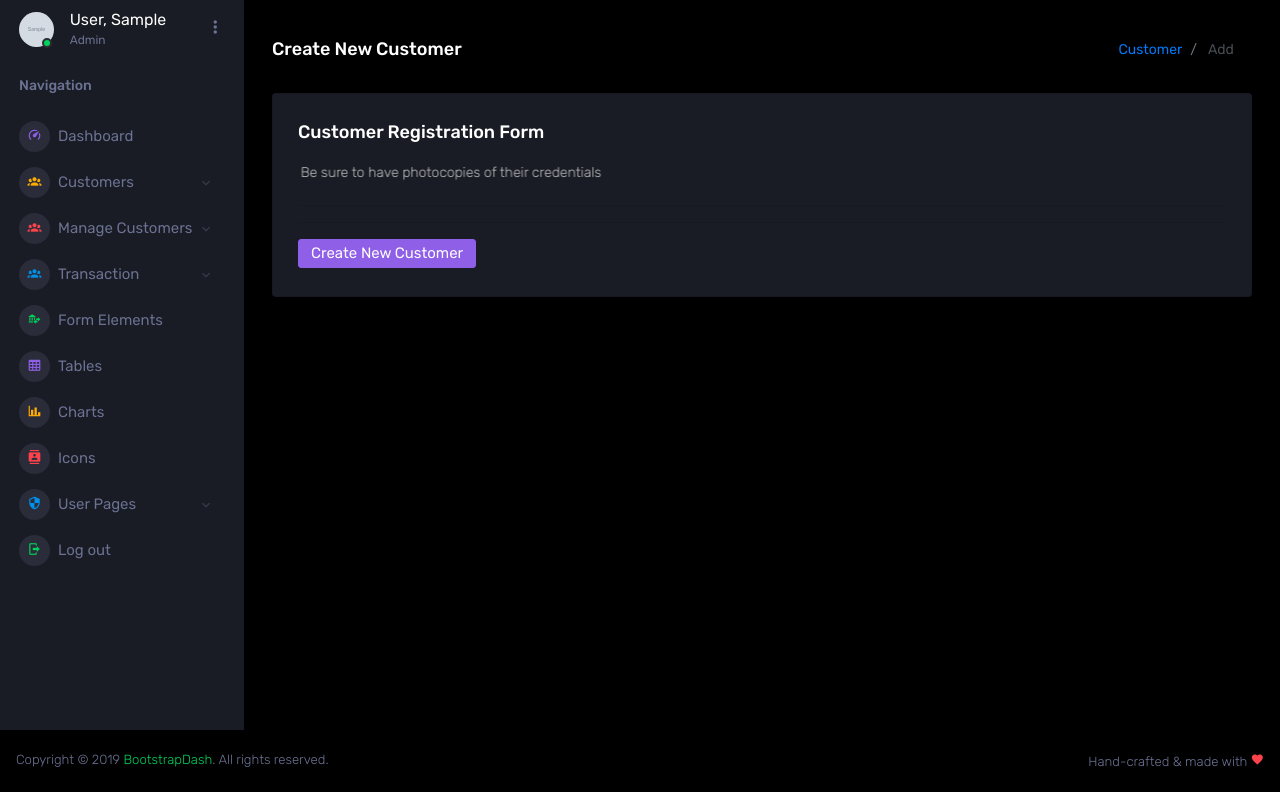
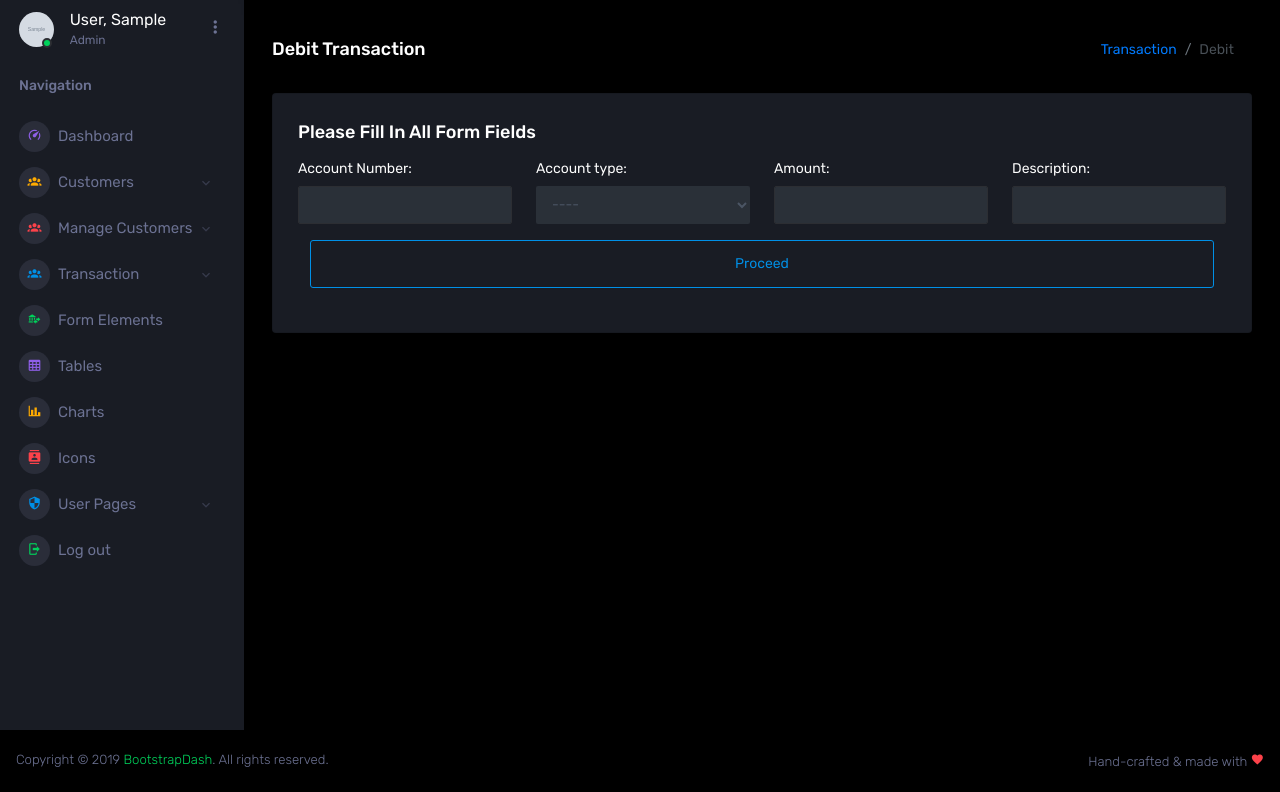
Before and after one commit to jobic10/e-banking-django, a Django app: page /transaction/debit/ in a window 1280 px wide. Shown: the part 70-862 px from the top of the page. Run offline with Django 3.2, Linux system fonts and the light colour scheme; a user stored in the database is signed in; tables that the repository leaves empty hold one stand-in row (values such as "Sample post"); grey boxes marked "Sample" are stand-in pictures; some libraries are stand-ins or nearby versions.

Commit message:
General purpose file

```diff
--- a/account/templates/account/credit.html
+++ b/account/templates/account/start_transaction.html
@@ -7,11 +7,11 @@
 <div class="main-panel">
   <div class="content-wrapper">
     <div class="page-header">
-      <h3 class="page-title"> Credit Transaction </h3>
+      <h3 class="page-title"> {{ type }} Transaction </h3>
       <nav aria-label="breadcrumb">
         <ol class="breadcrumb">
           <li class="breadcrumb-item"><a href="#">Transaction</a></li>
-          <li class="breadcrumb-item active" aria-current="page">Credit</li>
+          <li class="breadcrumb-item active" aria-current="page">{{ type }}</li>
         </ol>
       </nav>
     </div>
--- a/transaction/views.py
+++ b/transaction/views.py
@@ -9,7 +9,8 @@ from .forms import CreditForm
 def credit_transaction(request):
     form = CreditForm(request.POST or None)
     context = {
-        'form': form
+        'form': form,
+        'type': 'Credit'
     }
     if request.method == 'POST':
         if form.is_valid():
@@ -22,12 +23,27 @@ def credit_transaction(request):
             return redirect(reverse('verify_transaction', args=[id]))
         else:
             messages.error(request, "Form invalid!")
-    return render(request, "account/credit.html", context)
+    return render(request, "account/start_transaction.html", context)
 
 
 def debit_transaction(request):
-    context = {}
-    return render(request, "account/customer_form.html", context)
+    form = CreditForm(request.POST or None)
+    context = {
+        'form': form,
+        'type': 'Debit'
+    }
+    if request.method == 'POST':
+        if form.is_valid():
+            obj = form.save(commit=False)
+            obj.sender = request.user
+            obj.save()
+            id = obj.id
+            messages.success(
+                request, f"Transaction Started. Please Confirm Transaction#{id}.")
+            return redirect(reverse('verify_transaction', args=[id]))
+        else:
+            messages.error(request, "Form invalid!")
+    return render(request, "account/start_transaction.html", context)
 
 
 def transaction_logs(request):
```
